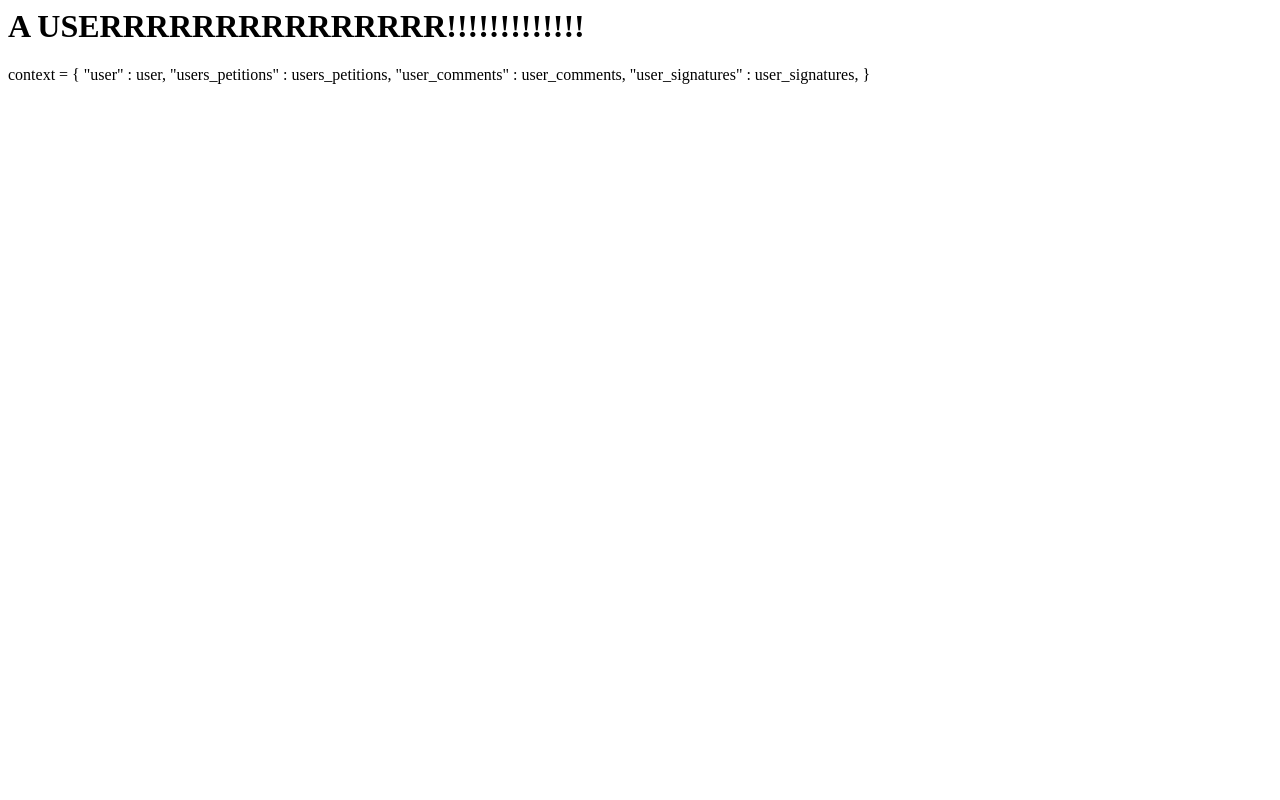
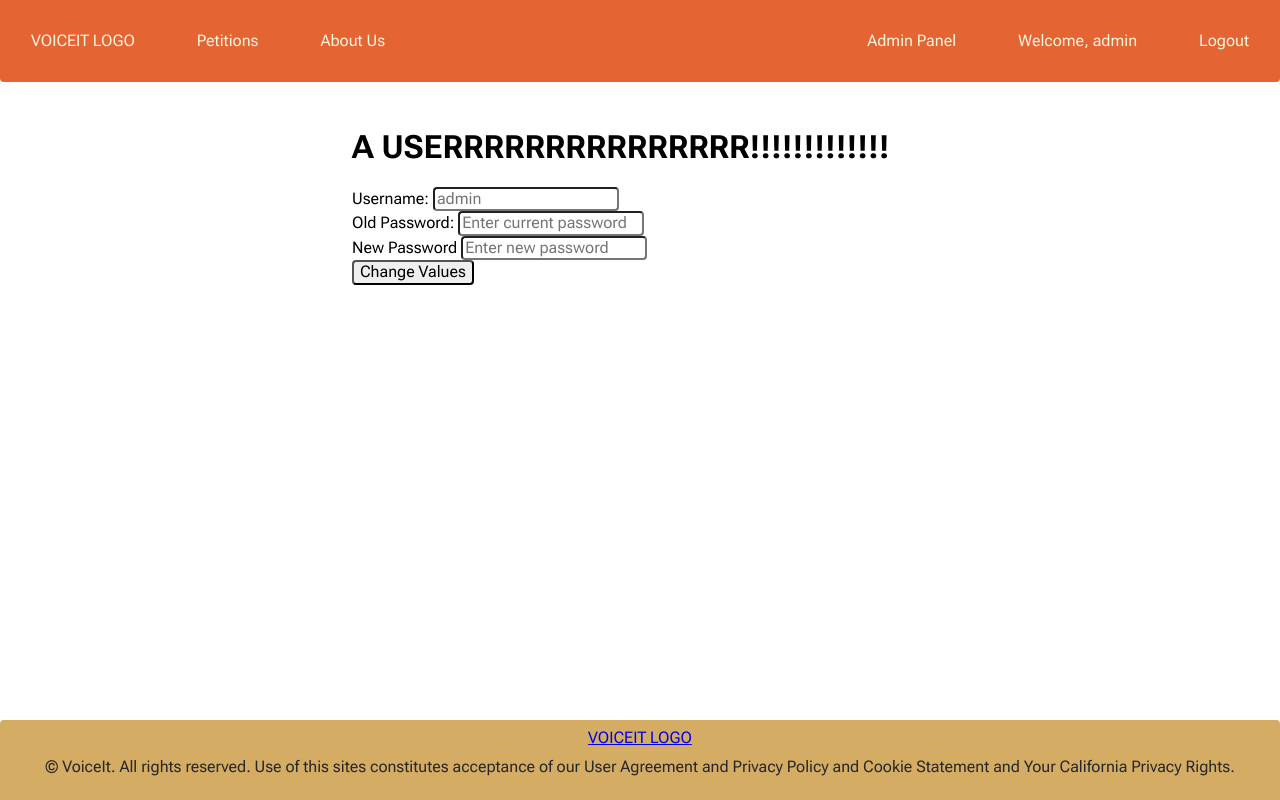
Before and after one commit to HarryDerderian/Voiceit, a Django app: page /profile/4/ in a window 1280 px wide. Run offline with Django 4.2, Linux system fonts and the light colour scheme; a user stored in the database is signed in.

Commit message:
formatted profile page

```diff
--- a/base/templates/base/profile.html
+++ b/base/templates/base/profile.html
@@ -1,8 +1,30 @@
-<H1>A USERRRRRRRRRRRRRRR!!!!!!!!!!!!!</H1>
+{%extends 'main.html'%}
+{%block content%}
 
-context = {
+
+<div class="logreg-center">
+    <H1>A USERRRRRRRRRRRRRRR!!!!!!!!!!!!!</H1>
+    <form method="POST" action="">
+        {% csrf_token %}
+        <label>Username:</label>
+        <input type="text" name="username" placeholder={{user.username}} />
+        <br>
+        <label>Old Password:</label>
+        <input type="password" name="current-password" placeholder="Enter current password"/>
+        <br>
+        <label>New Password</label>
+        <input type="password" name="new-password" placeholder="Enter new password"/>
+        <br>
+        <input type="submit" value="Change Values"/>
+    </form>
+</div>
+
+
+<!-- context = {
     "user" : user,
     "users_petitions" : users_petitions,
     "user_comments" : user_comments,
     "user_signatures" : user_signatures,
-}
+} -->
+
+{%endblock content%}
--- a/templates/footer.html
+++ b/templates/footer.html
@@ -4,6 +4,6 @@
     </div>
     <div class="footer-content">
         <p>&copy; VoiceIt. All rights reserved.
-            <span>Use of this sites constitutes acceptance of our <a>User Agreement</a> and <a>Privacy Poicy and Cookie Statement</a> and <a>Your California Privacy Rights</a>.</span>
+            <span>Use of this sites constitutes acceptance of our <a>User Agreement</a> and <a>Privacy Policy and Cookie Statement</a> and <a>Your California Privacy Rights</a>.</span>
     </div>
 </footer>
```
Also changed, not shown: db.sqlite3.
